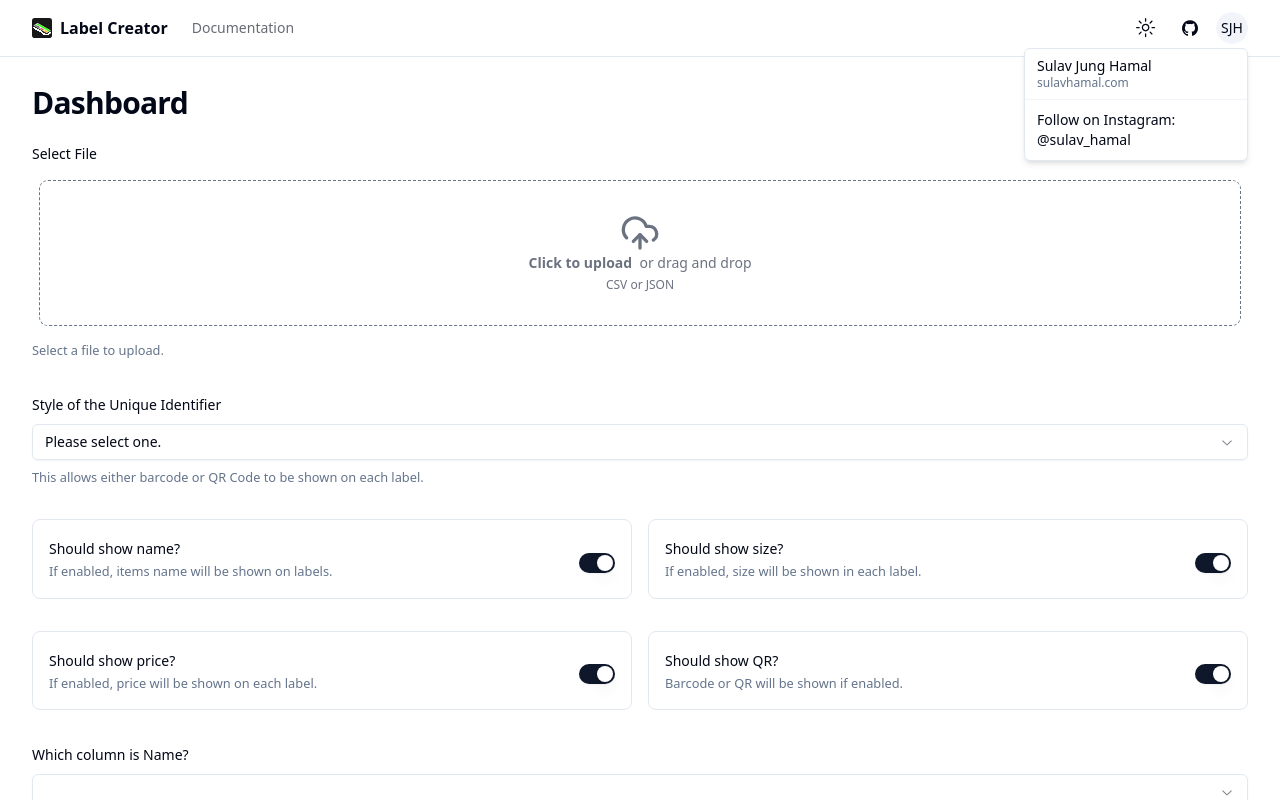
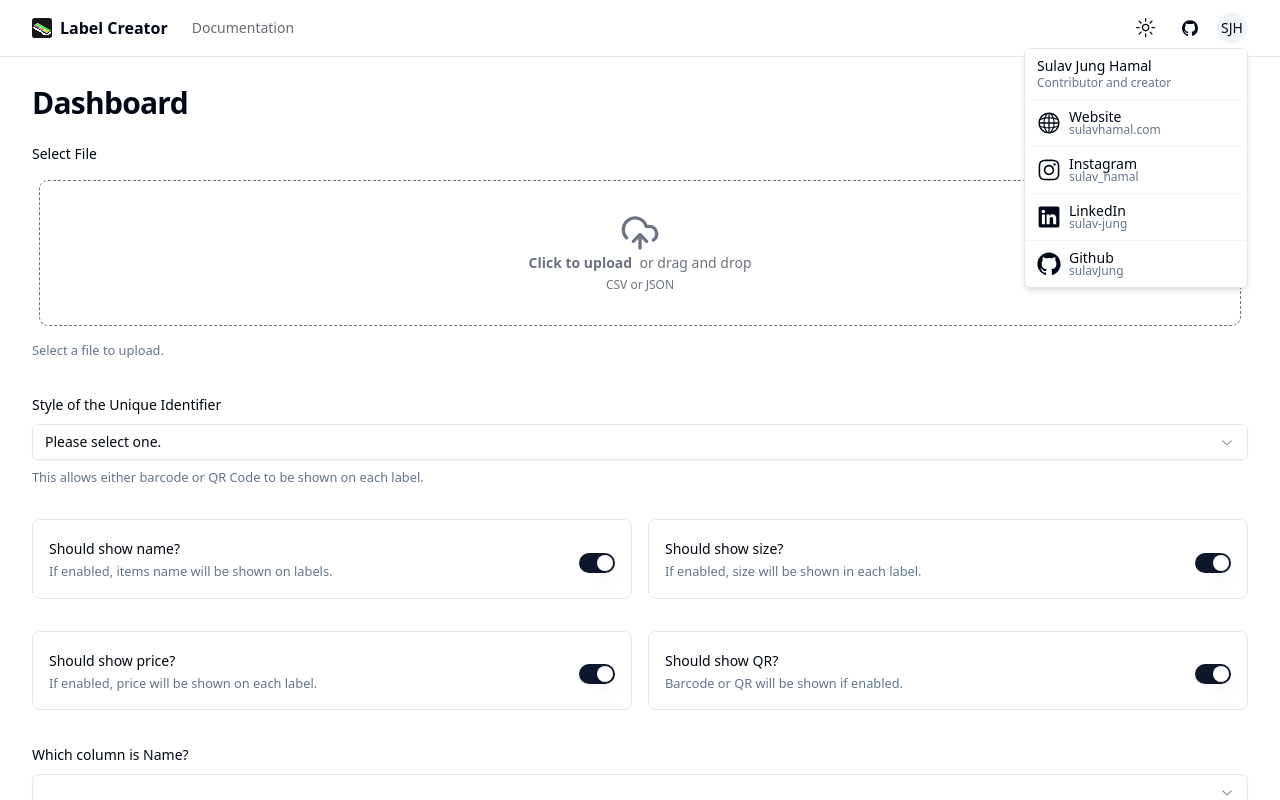
Before and after one commit to Sulavjung/markedProject, a React (Vite) app: page / in a window 1280 px wide. Both pictures are taken after a click on the button "SJH". Shown: the top 800 px of the page. Built offline with nearby package versions, Linux system fonts and the light colour scheme.

Commit message:
Added the social media in the profile thingy in the top.

```diff
--- a/src/components/layouts/Header.tsx
+++ b/src/components/layouts/Header.tsx
@@ -15,7 +15,7 @@ import {
 } from "@/components/ui/dropdown-menu";
 import { Avatar, AvatarFallback } from "@/components/ui/avatar";
 import { mainMenu } from "@/config/menu";
-import { ChevronDownIcon, ViewVerticalIcon } from "@radix-ui/react-icons";
+import { ChevronDownIcon, GitHubLogoIcon, GlobeIcon, InstagramLogoIcon, LinkedInLogoIcon, ViewVerticalIcon } from "@radix-ui/react-icons";
 import { ScrollArea } from "@radix-ui/react-scroll-area";
 import { Logo } from "../logo";
 import {
@@ -25,6 +25,7 @@ import {
   AccordionTrigger,
 } from "@/components/ui/accordion";
 import { ModeToggle } from "../mode-toggle";
+import { Instagram, Linkedin } from "lucide-react";
 
 export function Header() {
   const [open, setOpen] = useState(false);
@@ -250,15 +251,74 @@ export function Header() {
                     <p className="text-sm font-medium leading-none">
                       Sulav Jung Hamal
                     </p>
-                    <p className="text-xs leading-none text-muted-foreground">
-                      sulavhamal.com
-                    </p>
+
+                      <p className="text-xs leading-none text-muted-foreground">Contributor and creator</p>
+
+
                   </div>
                 </DropdownMenuLabel>
                 <DropdownMenuSeparator />
                 <DropdownMenuItem>
-                  Follow on Instagram: @sulav_hamal
+                <div className="flex flex-col space-y-1">
+                    <p className="text-sm font-medium leading-none flex flex-row items-center gap-2">
+                      <GlobeIcon height={24} width={24} />
+                      <p>
+                      Website
+                        <p className="text-xs leading-none text-muted-foreground">
+                          <a href={appConfig.website.url}>{appConfig.website.name}</a>
+                        </p>
+                      </p>
+                    </p>
+
+                  </div>
                 </DropdownMenuItem>
+                <DropdownMenuSeparator />
+                <DropdownMenuItem>
+                <div className="flex flex-col space-y-1">
+                    <p className="text-sm font-medium leading-none flex flex-row items-center gap-2">
+                      <InstagramLogoIcon height={24} width={24} />
+                      <p>
+                      Instagram
+                        <p className="text-xs leading-none text-muted-foreground">
+                          <a href={appConfig.instagram.url}>{appConfig.instagram.name}</a>
+                        </p>
+                      </p>
+                    </p>
+
+                  </div>
+                </DropdownMenuItem>
+                <DropdownMenuSeparator />
+                <DropdownMenuItem>
+                <div className="flex flex-col space-y-1">
+                    <p className="text-sm font-medium leading-none flex flex-row items-center gap-2">
+                      <LinkedInLogoIcon height={24} width={24} />
+                      <p>
+                      LinkedIn
+                        <p className="text-xs leading-none text-muted-foreground">
+                          <a href={appConfig.linkedIn.url}>{appConfig.linkedIn.name}</a>
+                        </p>
+                      </p>
+                    </p>
+
+                  </div>
+                </DropdownMenuItem>
+                <DropdownMenuSeparator />
+                <DropdownMenuItem>
+                <div className="flex flex-col space-y-1">
+                    <p className="text-sm font-medium leading-none flex flex-row items-center gap-2">
+                      <GitHubLogoIcon height={24} width={24} />
+                      <p>
+                      Github
+                        <p className="text-xs leading-none text-muted-foreground">
+                          <a href={appConfig.github.url}>{appConfig.github.name}</a>
+                        </p>
+                      </p>
+                    </p>
+
+                  </div>
+                </DropdownMenuItem>
+
+
               </DropdownMenuContent>
             </DropdownMenu>
           </nav>
--- a/src/config/app.ts
+++ b/src/config/app.ts
@@ -3,8 +3,21 @@ interface AppConfig {
   github: {
     title: string;
     url: string;
+    name: string
   };
   author: {
+    name: string;
+    url: string;
+  };
+  instagram: {
+    name: string;
+    url: string;
+  };
+  linkedIn: {
+    name: string;
+    url: string;
+  };
+  website: {
     name: string;
     url: string;
   };
@@ -15,9 +28,22 @@ export const appConfig: AppConfig = {
   github: {
     title: "React Shadcn Starter",
     url: "https://github.com/sulavJung",
+    name: "sulavJung"
   },
   author: {
     name: "Sulav",
     url: "https://github.com/sulavJung/",
   },
+  instagram: {
+    name: "sulav_hamal",
+    url: "https://www.instagram.com/sulav_hamal/",
+  },
+  linkedIn: {
+    name: "sulav-jung",
+    url: "https://www.linkedin.com/in/sulavjunghamal/",
+  },
+  website: {
+    name: "sulavhamal.com",
+    url: "https://sulavhamal.com/",
+  },
 };
```
